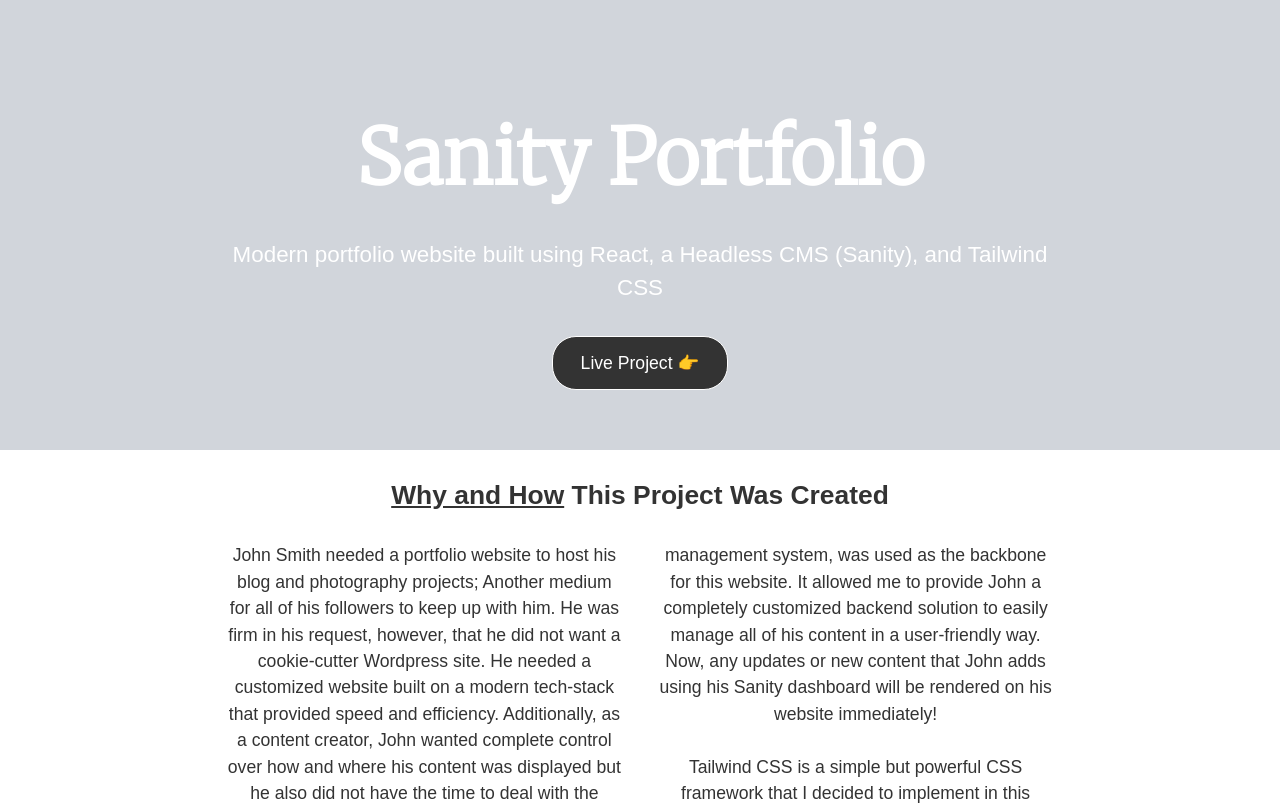
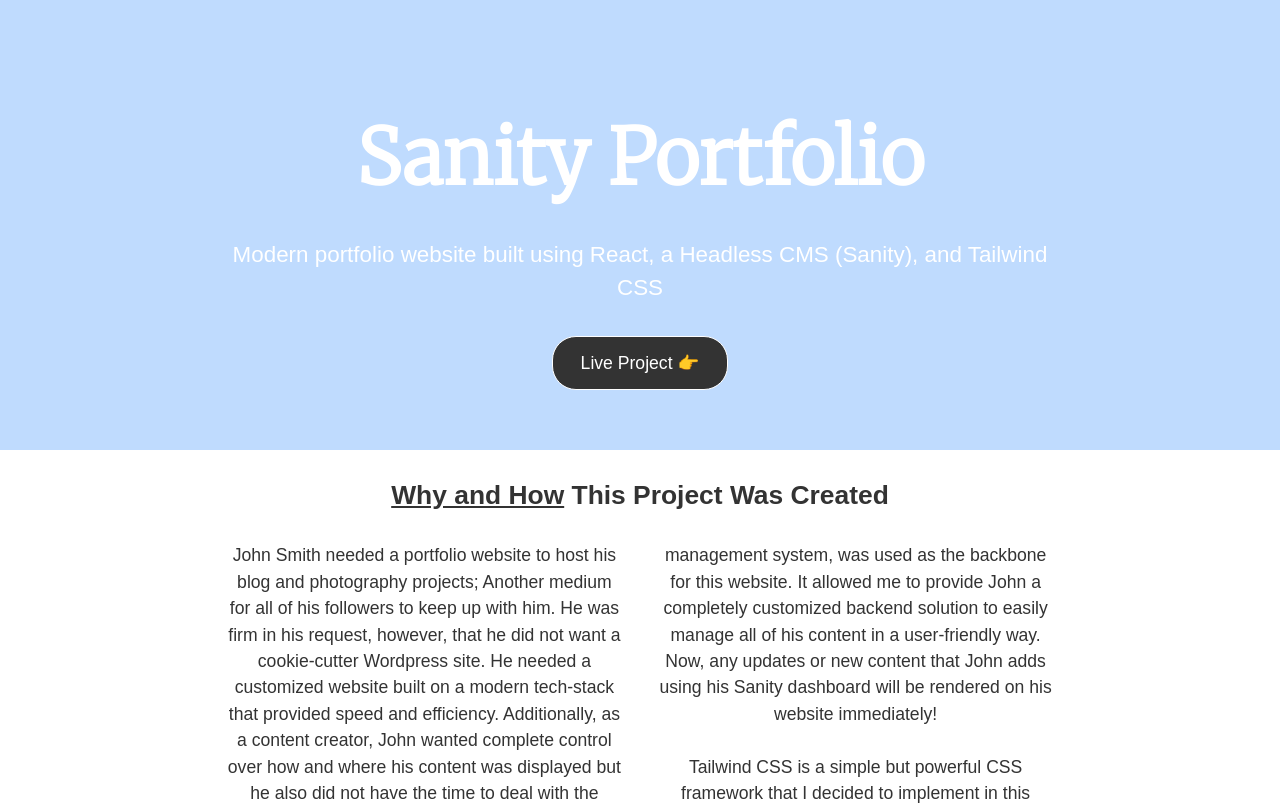
Before and after one commit to Justin-Cordero/sanity_portfolio_preview, a plain HTML site: page index.html in a window 1280 px wide. Shown: the top 805 px of the page. Drawn offline with Linux system fonts and the light colour scheme.

Commit message:
change header color

```diff
--- a/projects.css
+++ b/projects.css
@@ -69,7 +69,7 @@
     min-height: 450px;
     color: #fff;
     text-align: center;
-    background: #d1d5db;
+    background: #bfdbfe;
   }
 
   #showcase .bg-image {
```
